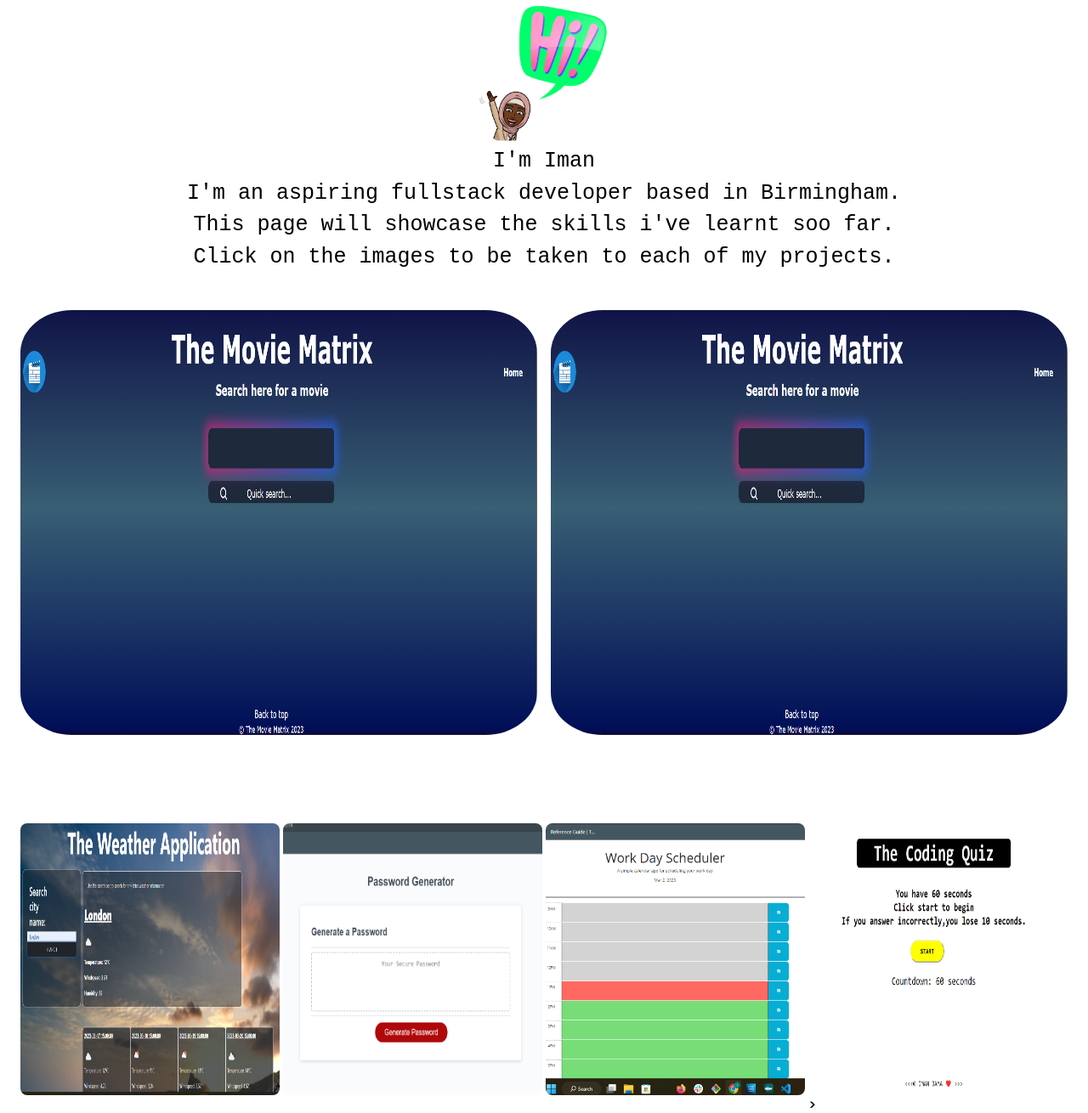
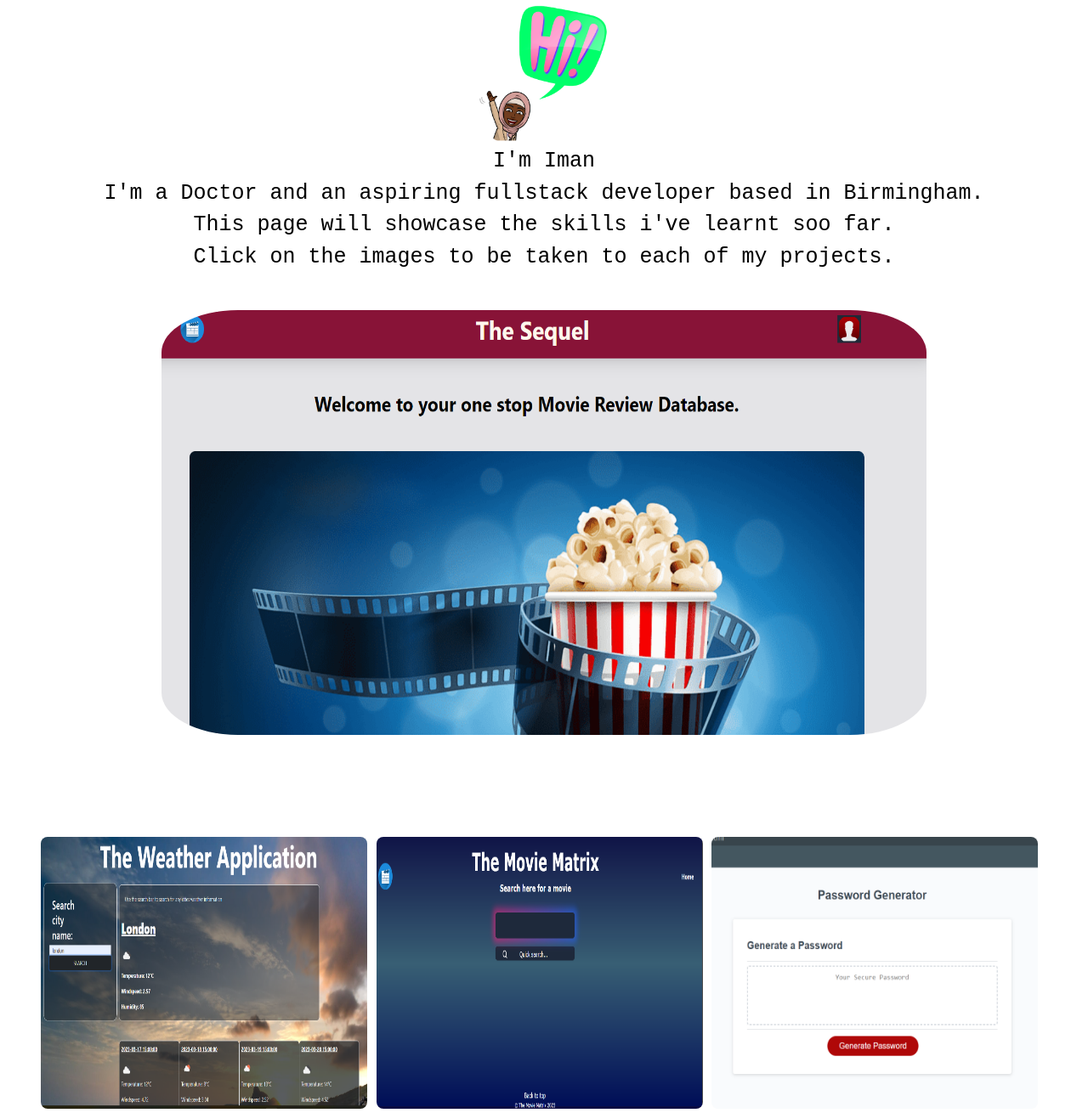
Before and after one commit to Iman-Jama/My-portfolio, a plain HTML site: page index.html in a window 1280 px wide. Shown: the part 101-1411 px from the top of the page at 85% size. Drawn offline with nearby package versions, Linux system fonts and the light colour scheme.

Commit message:
added project 2 to my portfolio

```diff
--- a/index.html
+++ b/index.html
@@ -51,7 +51,7 @@
         <h1>Hi👋, I'm Iman</h1>
         <!--Added an emoji of myself with a class and alt attribute. -->
         <img class="Hello-pic mt-20" src="assets/Images/Hello.png" alt="Emoji picture of me"><!---->
-        <p class="intro">I'm Iman <br> I'm an aspiring fullstack developer based in Birmingham. <br> This page will showcase the skills i've learnt soo far. <br> Click on the images to be taken to each of my projects.</p>
+        <p class="intro">I'm Iman <br> I'm a Doctor and an aspiring fullstack developer based in Birmingham. <br> This page will showcase the skills i've learnt soo far. <br> Click on the images to be taken to each of my projects.</p>
 
      </div>
     </article>
@@ -60,9 +60,9 @@
 
     <article class="Horiseon">
 
-            <section class = "grid grid-cols-2 gap-4 p-6 ">
-                <a target="_blank" href="https://leesaal.github.io/TheMovieMatrix/"><img src="assets/images/The-movie-project.png" alt="A screenshot of my first project" id="project1" class="rounded-lg hover:brightness-50"></a>
-                 <a target="_blank" href="https://leesaal.github.io/TheMovieMatrix/"><img src="assets/images/The-movie-project.png" alt="A screenshot of my first project" id="project1" class="rounded-lg hover:brightness-50"></a>
+            <section class = "grid grid-cols-1 gap-4 p-6 ">
+
+                 <a target="_blank" href="https://the-movie-sequel.herokuapp.com/"><img src="assets/Images/screenshot.png" alt="A screenshot of my movie project" id="project1" class="rounded-lg hover:brightness-50"></a>
 
 
 
@@ -70,20 +70,23 @@
     </article>
 
     <!--This section u have made use of section and p elements. These areas will be populated with details of my future projects-->
-    <article class="grid grid-cols-4 gap-1 mt-20 px-6" id="work">
-        <section class="future-projects">
+    <article class="grid grid-cols-3 mt-20 px-6 mx-6" id="work">
+        <section class="future-projects mt-4">
             <p><a target="_blank" href="https://iman-jama.github.io/Weather-App/"><img src="assets/Images/Weather-app.png" alt="A screenshot of my weather Application" id="WeatherApp" class="rounded-lg w-96 h-80 hover:brightness-50"></a></p>
         </section>
+        <section class="future-projects mt-4">
+            <p><a target="_blank" href="https://leesaal.github.io/TheMovieMatrix/"><img src="assets/Images/The-movie-project.png" alt="A screenshot of my frontend movie project" id="project-1" class="rounded-lg w-96 h-80 hover:brightness-50"></a></p>
+        </section>
 
-        <section class="future-projects">
+        <section class="future-projects mt-4">
             <p><a target="_blank" href="https://iman-jama.github.io/Password-generator/"><img src="assets/Images/Password-generator.png" alt="A screenshot of my password generator application" id="Password-generator" class="rounded-lg w-96 h-80 hover:brightness-50"></a></p>
         </section>
 
-        <section class="future-projects ">
+        <section class="future-projects mt-4 ">
             <p><a target="_blank" href="https://iman-jama.github.io/Daily-Workday-Calendar/"><img src="assets/Images/daily-calendar.png" alt="A screenshot of my daily calendar app" id="DailyCaledarApp" class="rounded-lg w-96 h-80 hover:brightness-50"></a></p>
         </section>
 
-        <section class="future-projects">
+        <section class="future-projects mt-4">
             <p><a target="_blank" href="https://iman-jama.github.io/Coding-quiz/"><img src="assets/Images/coding-quiz.png" alt="A screenshot of my Coding-quiz" id="codingApp" class="rounded-lg w-96 h-80 hover:brightness-50"></a></p>>
         </section>
 
```
Also changed, not shown: assets/Images/screenshot.png (added).
